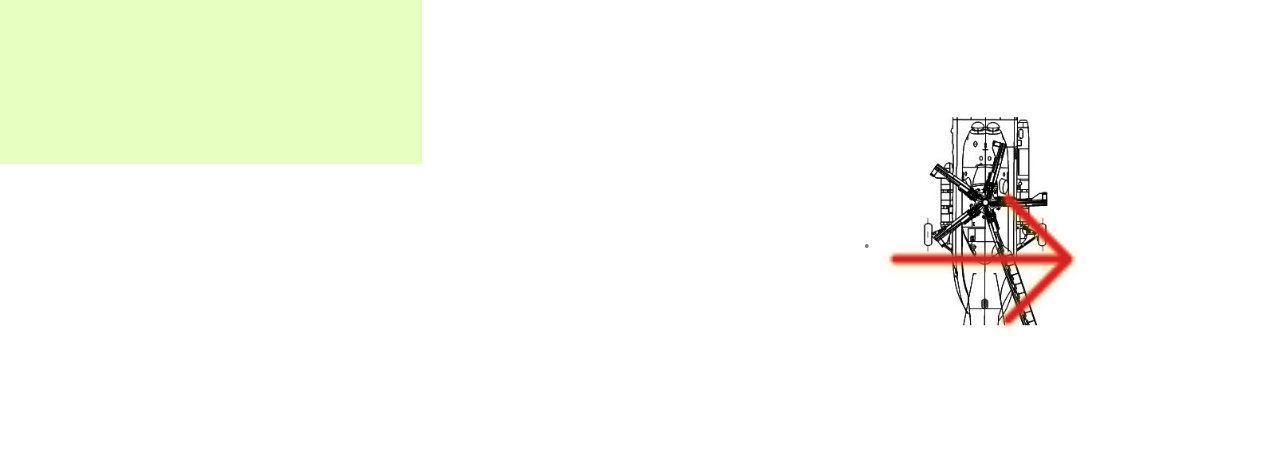
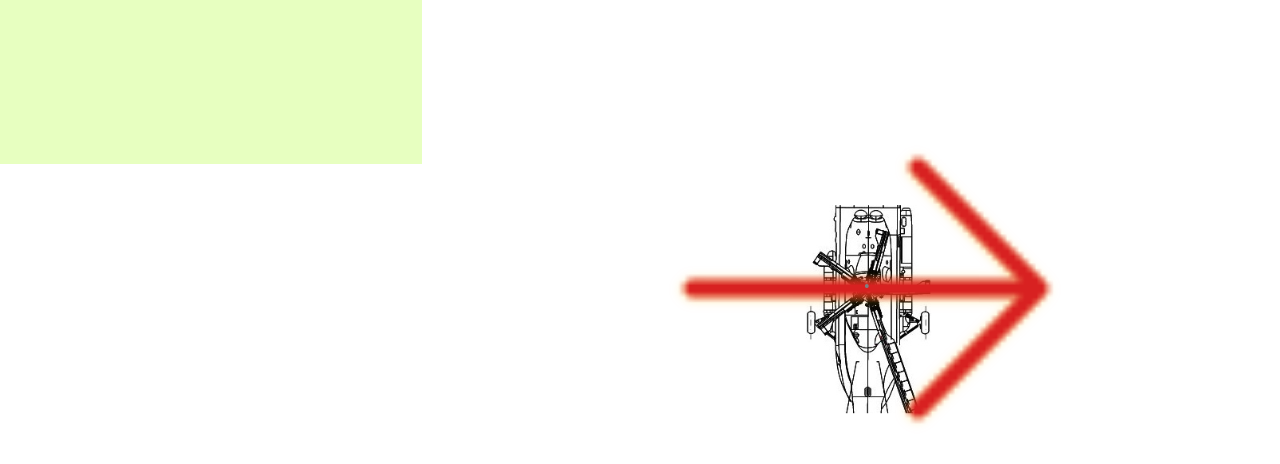
Before and after one commit to bodik24ua/shoot-detect, a plain HTML site: page index.html in a window 1280 px wide. Shown: the part 122-586 px from the top of the page. Drawn offline with Linux system fonts and the light colour scheme.

Commit message:
fix center position to all elements

```diff
--- a/style.css
+++ b/style.css
@@ -115,29 +115,28 @@ body{
     color: gray;
     position: sticky;
     padding-left: 50%;
-    top: 45%;
+    top: 50%;
 }
 
 .arrow {
     position: absolute;
-    top: 35%;
-    left: 52%;
+    left: 26%;
+    top: 26%;
     display: block;
-    width: 25%;
+    width: 50%;
     transform: rotate(90deg);
     z-index: 1;
     filter: drop-shadow( 1px 1px 5px rgba(255, 190, 0, .5));
 }
 
-p {
-    margin-left: 5%;
-}
-
 .heli {
     position: absolute;
-    top: 35%;
-    left: 52%;
+    top: 46%;
+    left: 38%;
     display: block;
     width: 25%;
     transform: rotate(90deg);
 }
+p {
+    margin-left: 5%;
+}
```
Also changed, not shown: arrow.svg (added).
